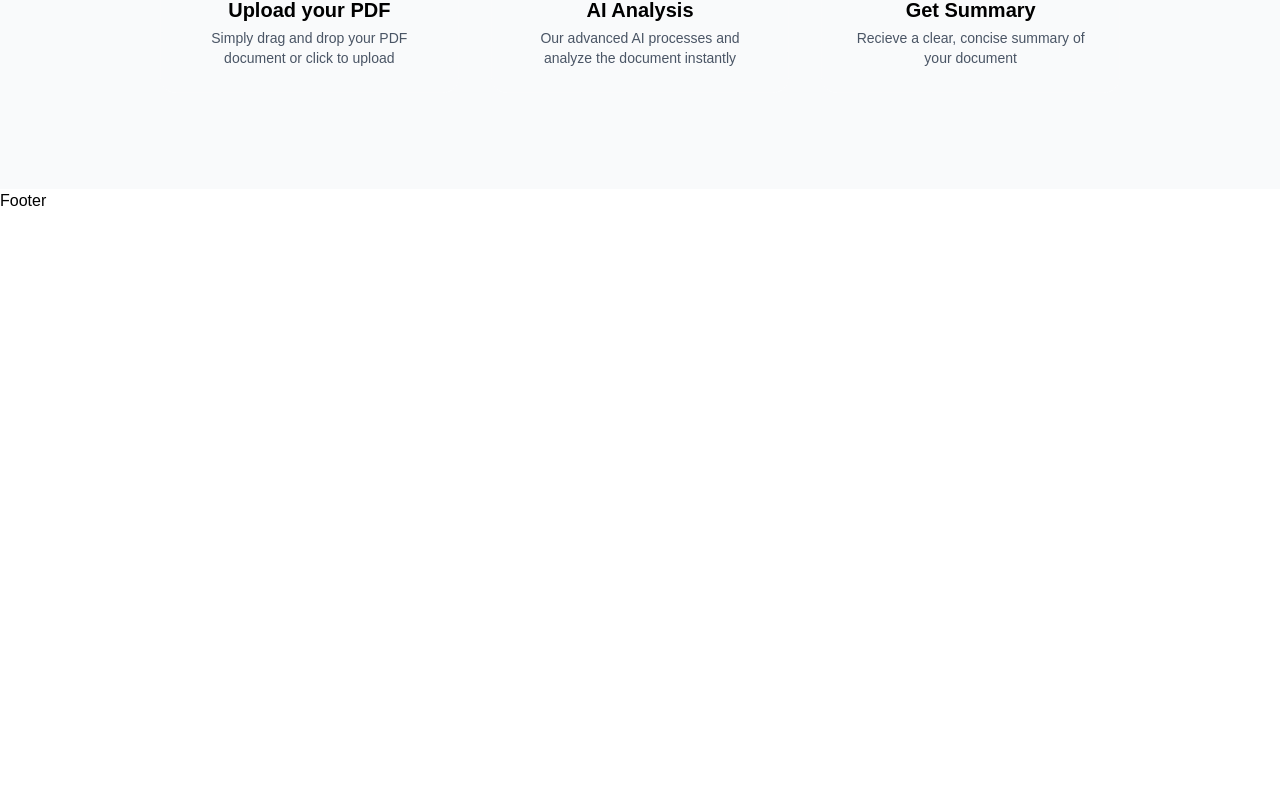
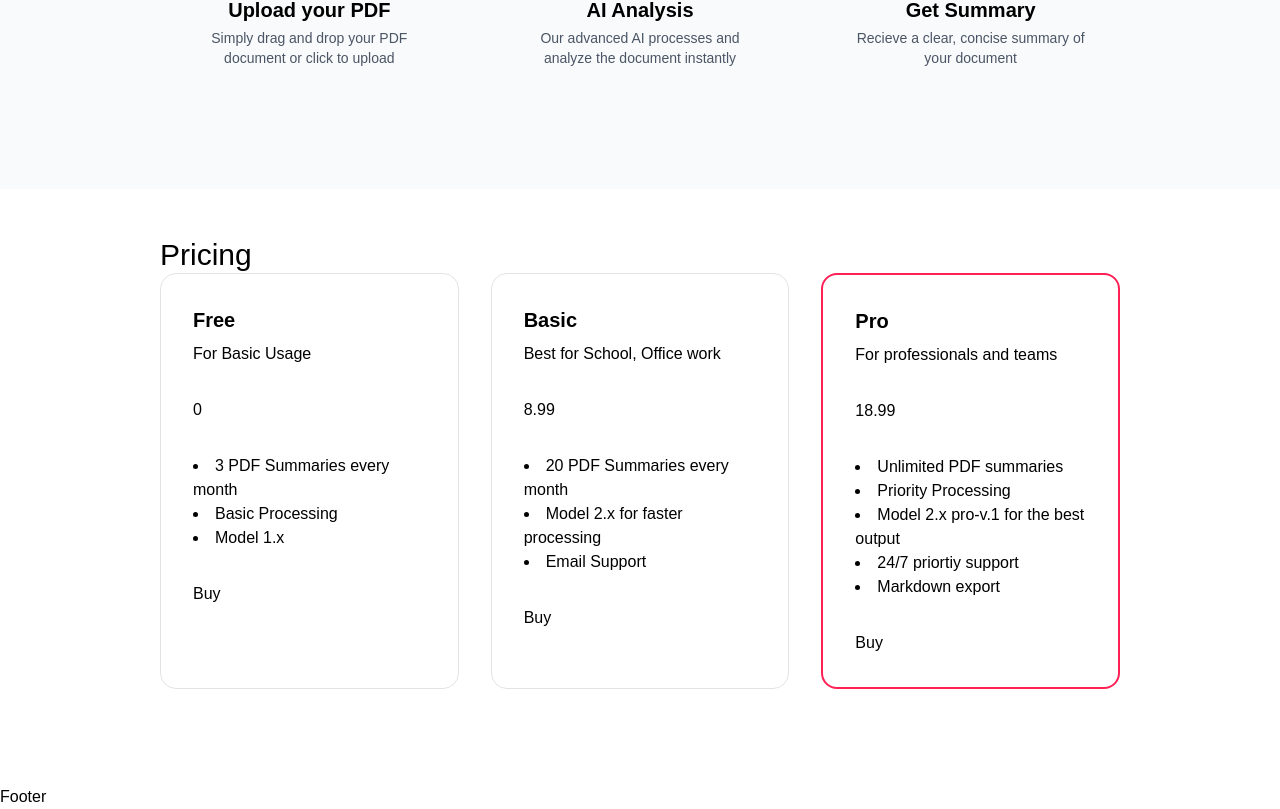
Before and after one commit to SudhanshuPanthri/quickscribe, a Next.js app: page / in a window 1280 px wide. Shown: the part 1395-2204 px from the top of the page. Before the commit the page ends 1608 px from the top, so only its background shows below. Built offline with nearby package versions, Linux system fonts and the light colour scheme.

Commit message:
Pricing Section

```diff
--- a/app/page.tsx
+++ b/app/page.tsx
@@ -2,6 +2,7 @@ import HeroSection from "@/components/home/hero-section";
 import BgGradient from "@/components/common/bg-gradient";
 import DemoSection from "@/components/home/demo-section";
 import HowItWorks from "@/components/common/how-it-works";
+import PricingSection from "@/components/home/pricing-section";
 
 export default function Home() {
   return (
@@ -11,6 +12,7 @@ export default function Home() {
         <HeroSection />
         <DemoSection />
         <HowItWorks />
+        <PricingSection />
       </div>
     </div>
   );
--- a/components/common/bg-gradient.tsx
+++ b/components/common/bg-gradient.tsx
@@ -1,5 +1,5 @@
 type bgGradientProps = {
-  children: React.ReactNode;
+  children?: React.ReactNode;
   className?: string;
 };
 
--- a/components/common/how-it-works.tsx
+++ b/components/common/how-it-works.tsx
@@ -57,8 +57,8 @@ const HowItWorks = () => {
         </div>
         <div className="grid grid-cols-1 md:grid-cols-3 gap-8 max-w-6xl mx-auto relative">
           {steps.map((step, index) => (
-            <div className="relative flex items-stretch">
-              <StepItem key={index} {...step} />
+            <div className="relative flex items-stretch" key={index}>
+              <StepItem {...step} />
               {index < steps.length - 1 && (
                 <div className="hidden absolute md:block top-1/2 -right-4 transform -translate-y-1/2 z-10 ">
                   <MoveRight
--- a/components/home/pricing-section.tsx
+++ b/components/home/pricing-section.tsx
@@ -0,0 +1,103 @@
+import Link from 'next/link';
+import {cn} from '@/lib/utils';
+
+type PriceType={
+  name:string;
+  price:number;
+  description:string;
+  items:string[];
+  id:string;
+  paymentLink:string;
+  priceId:string;
+}
+
+const plans=[
+  {
+    id:'free',
+    name:'Free',
+    price:0,
+    description:'For Basic Usage',
+    items:[
+      '3 PDF Summaries every month',
+      'Basic Processing',
+      'Model 1.x'
+    ],
+    paymentLink:'',
+    priceId:''
+  },
+  {
+    id:'basic',
+    name:'Basic',
+    price:8.99,
+    description:'Best for School, Office work',
+    items:[
+      '20 PDF Summaries every month',
+      'Model 2.x for faster processing',
+      'Email Support'
+    ],
+    paymentLink:'',
+    priceId:''
+  },
+  {
+    id:'pro',
+    name:'Pro',
+    price:18.99,
+    description:'For professionals and teams',
+    items:[
+      'Unlimited PDF summaries',
+      'Priority Processing',
+      'Model 2.x pro-v.1 for the best output',
+      '24/7 priortiy support',
+      'Markdown export'
+    ],
+    paymentLink:'',
+    priceId:''
+  }
+]
+
+//adding free or not that needs to be decided as of now it's fine.
+
+const PricingCard=({name,price,description,items,id,paymentLink}:PriceType)=>{
+  return(
+  <div className="relative w-full max-w-lg">
+      <div className={cn("relative flex flex-col h-full gap-4 lg:gap-8 z-10 p-8 rounded-2xl border-[1px] border-gray-500/20",id==='pro' && 'border-rose-500 gap-5 border-2')}>
+      <div className="flex justify-between items-center gap-4">
+        <div>
+          <p className="text-lg lg:text-xl font-bold capitalize">{name}</p>
+          <p className="text-base-content/80 mt-2">{description}</p>
+        </div>
+      </div>
+      <div>
+        <p>{price}</p>
+      </div>
+      <div>
+        {items.map((item,index)=>(
+        <li key={index}>{item}</li>
+        ))}
+      </div>
+      <div>
+        <Link href={paymentLink}>Buy</Link>
+      </div>
+      </div>
+    </div>
+  )
+}
+
+const PricingSection=()=>{
+  return(
+    <section>
+      <div className="py-12 lg:py-24 max-w-5xl mx-auto px-4 sm:px-6 lg:px-8 lg:pt-12">
+        <div>
+          <h2>Pricing</h2>
+        </div>
+        <div className="realtive flex justify-center flex-col lg:flex-row items-center lg:items-stretch gap-8">
+          {plans.map((plan)=>(
+            <PricingCard key={plan.id} {...plan} />
+          ))}
+        </div>
+      </div>
+    </section>
+  )
+}
+
+export default PricingSection;
```
